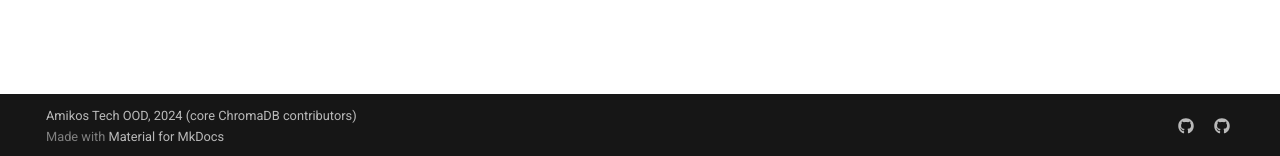
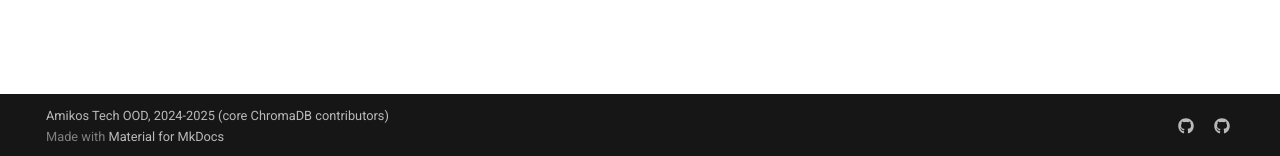
Before and after one commit to amikos-tech/chromadb-java-client, an MkDocs documentation site: the page built from docs/docs/api/index.md, in a window 1280 px wide. Shown: the part 741-897 px from the top of the page. Built offline with MkDocs 1.6.1 and Material for MkDocs 9.7.7, drawn with Linux system fonts in a browser that asks for light colours; comment, search, counter and statistics services are not loaded.

Commit message:
docs: update copyright year and clarify snippet base_path

```diff
--- a/docs/mkdocs.yml
+++ b/docs/mkdocs.yml
@@ -1,7 +1,7 @@
 site_name: ChromaDB Java Client
 site_url: https://java.chromadb.dev
 repo_url: https://github.com/amikos-tech/chromadb-java-client
-copyright: "Amikos Tech OOD, 2024 (core ChromaDB contributors)"
+copyright: "Amikos Tech OOD, 2024-2025 (core ChromaDB contributors)"
 theme:
   name: material
   palette:
@@ -41,7 +41,7 @@ markdown_extensions:
       pygments_lang_class: true
   - pymdownx.inlinehilite
   - pymdownx.snippets:
-      base_path: docs/docs/assets/snippets/
+      base_path: docs/docs/assets/snippets/ # relative to repo root (CWD), not this file
   - pymdownx.superfences
   - pymdownx.tabbed:
       alternate_style: true
```
